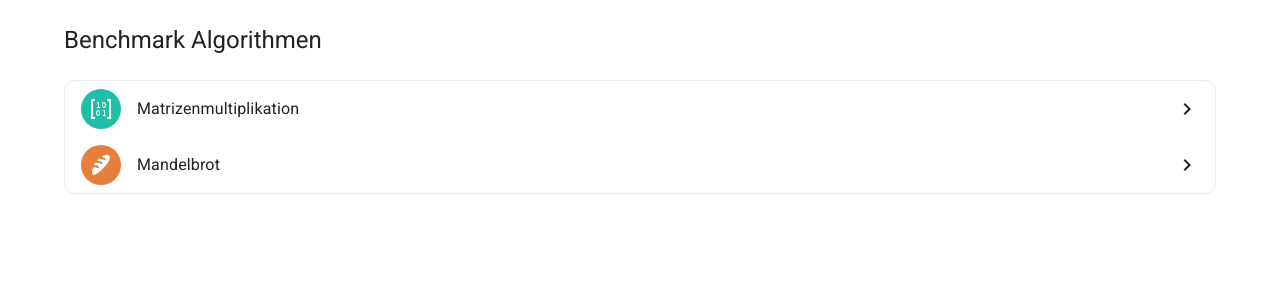
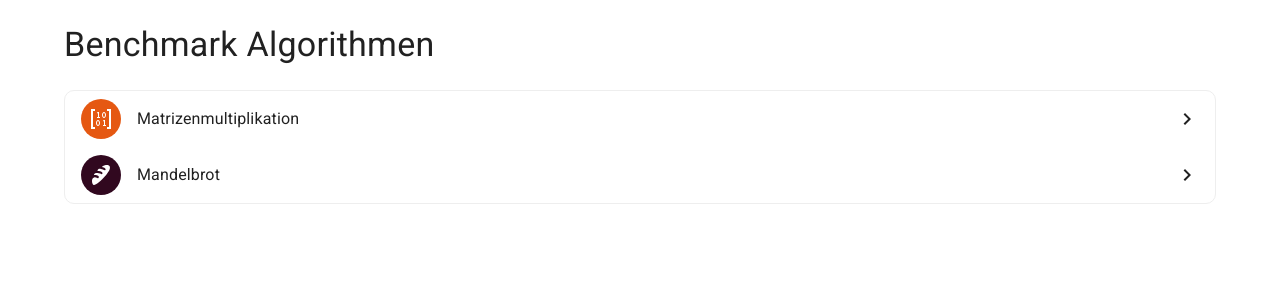
Before and after one commit to choffmann/hsfl-bachelor-thesis, a React (Vite) app in the folder experiment/webserver/: page / in a window 1280 px wide. Shown: the top 300 px of the page. Built offline with nearby package versions, Linux system fonts and the light colour scheme.

Commit message:
frontend: refactor index page

```diff
--- a/experiment/webserver/src/pages/IndexPage.tsx
+++ b/experiment/webserver/src/pages/IndexPage.tsx
@@ -13,6 +13,7 @@ import {
 } from "@mui/material";
 import Icon from "@mdi/react";
 import {mdiBaguette, mdiCake, mdiChevronRight, mdiMatrix} from "@mdi/js";
+import {useMemo} from "react";
 
 export interface IndexPageProps {
 
@@ -22,20 +23,32 @@ const IndexPage = (props: IndexPageProps) => {
   const navigate = useNavigate();
   const theme = useTheme()
 
-  const randomColor = () => {
-    let hex = Math.floor(Math.random() * 0xFFFFFF);
-    return "#" + hex.toString(16);
-  }
-
   const navigateToBenchmark = (benchmark: string) => {
     navigate("benchmark/" + benchmark)
   }
+
+  const items = useMemo(() => {
+    return [
+      {
+        id: "matrix-multiplication",
+        name: "Matrizenmultiplikation",
+        icon: mdiMatrix,
+        color: "#E55812"
+      },
+      {
+        id: "mandelbrot",
+        name: "Mandelbrot",
+        icon: mdiBaguette,
+        color: "#31081F"
+      }
+    ]
+  }, [])
 
 
   return (
       <Container>
         <Stack sx={{mt: 3}} spacing={3}>
-          <Typography variant="h5">Benchmark Algorithmen</Typography>
+          <Typography variant="h4">Benchmark Algorithmen</Typography>
           <Box sx={{
             border: "solid 1px",
             borderRadius: "10px",
@@ -43,24 +56,17 @@ const IndexPage = (props: IndexPageProps) => {
             borderColor: theme.palette.grey.A200
           }}>
             <List disablePadding>
-              <ListItemButton onClick={() => navigateToBenchmark("matrix-multiplication")}>
-                <ListItemAvatar>
-                  <Avatar sx={{backgroundColor: randomColor()}}>
-                    <Icon path={mdiMatrix} size={1}/>
-                  </Avatar>
-                </ListItemAvatar>
-                <ListItemText primary="Matrizenmultiplikation"/>
-                <Icon path={mdiChevronRight} size={1}/>
-              </ListItemButton>
-              <ListItemButton  onClick={() => navigateToBenchmark("mandelbrot")}>
-                <ListItemAvatar>
-                  <Avatar sx={{backgroundColor: randomColor()}}>
-                    <Icon path={mdiBaguette} size={1}/>
-                  </Avatar>
-                </ListItemAvatar>
-                <ListItemText primary="Mandelbrot"/>
-                <Icon path={mdiChevronRight} size={1}/>
-              </ListItemButton>
+              {items.map(item => (
+                <ListItemButton onClick={() => navigateToBenchmark(item.id)}>
+                  <ListItemAvatar>
+                    <Avatar sx={{backgroundColor: item.color}}>
+                      <Icon path={item.icon} size={1}/>
+                    </Avatar>
+                  </ListItemAvatar>
+                  <ListItemText primary={item.name}/>
+                  <Icon path={mdiChevronRight} size={1}/>
+                </ListItemButton>
+              ))}
             </List>
           </Box>
         </Stack>
```
